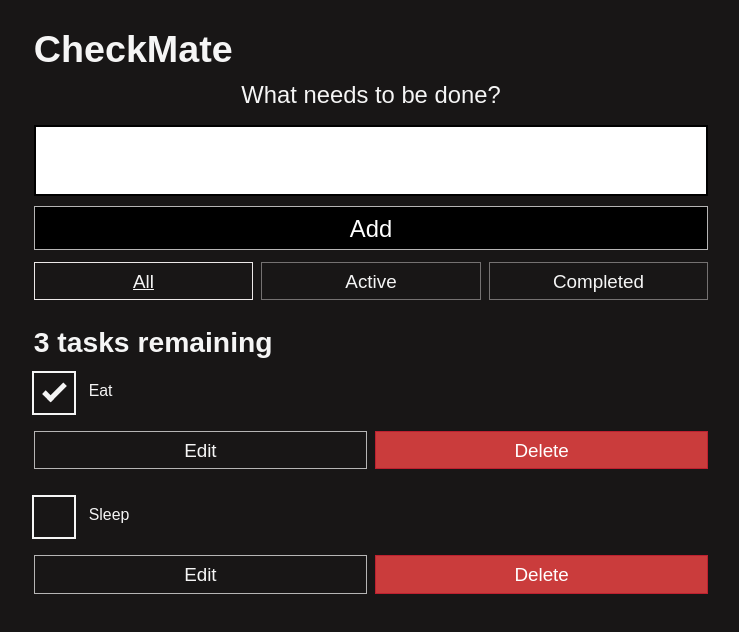
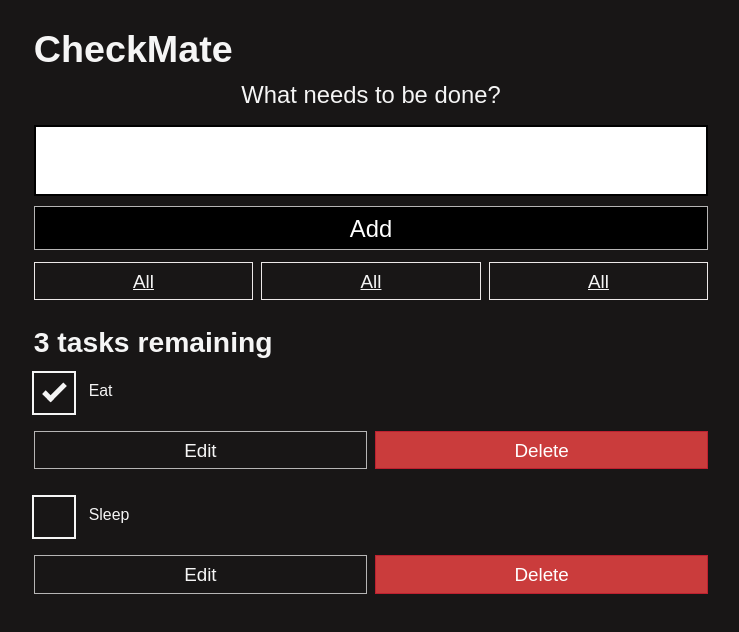
Before and after one commit to Afrin-Poushi/A-react-app, a React (Create React App) app: page / in a window 1280 px wide. Shown: the top 632 px of the page, without its empty margins (269-1008 px from the left). Built offline with nearby package versions, Linux system fonts and the light colour scheme.

Commit message:
Callback props

```diff
--- a/src/App.js
+++ b/src/App.js
@@ -1,8 +1,14 @@
-//import './App.css';
+import React from 'react';
+import Form from "./components/Form";
+import FilterButton from "./components/FilterButton";
 import Todo from "./components/Todo";
 
 
 function App(props) {
+
+  function addTask(name) {
+    alert(name);
+  }
 
   const taskList = props.tasks.map(task => (
   <Todo
@@ -15,35 +21,12 @@ function App(props) {
   return (
     <div className="To-Do list">
       <h1>CheckMate</h1>
-        <form>
-          <h2 className= "label-wrapper">
-            <label htmlFor="new-todo-input" className="label__lg">
-              What needs to be done?
-            </label>
-          </h2>
-          <input type= "text" id= "new-todo-input" className= "input input__lg"
-          name= "text" autoComplete= "off"/>
-            <button type= "submit" className= "btn btn__primary btn__lg">Add</button>
-        </form>
+        <Form addTask={addTask}/>
 
         <div className="filters btn-group stack-exception">
-          <button type="button" className="btn toggle-btn" aria-pressed= "true">
-            <span className= "visually-hidden">Show </span>
-            <span>all</span>
-            <span className= "visually-hidden"> tasks</span>
-          </button>
-
-          <button type="button" className="btn toggle-btn" aria-pressed= "false">
-            <span className= "visually-hidden">Show </span>
-            <span>Active</span>
-            <span className= "visually-hidden"> tasks</span>
-          </button>
-
-          <button type="button" className="btn toggle-btn" aria-pressed= "false">
-            <span className= "visually-hidden">Show </span>
-            <span>Completed</span>
-            <span className= "visually-hidden"> tasks</span>
-          </button>
+          <FilterButton />
+          <FilterButton />
+          <FilterButton />
         </div>
 
         <h2 id= "List-heading">
--- a/src/components/FilterButton.js
+++ b/src/components/FilterButton.js
@@ -9,3 +9,5 @@ function FilterButton(props) {
           </button>
     );
 }
+
+export default FilterButton;
--- a/src/components/Form.js
+++ b/src/components/Form.js
@@ -1,8 +1,14 @@
 import React from "react";
 
 function Form(props) {
+
+    function handleSubmit(e) {
+        e.preventDefault();
+        props.addTask('hello sekai!');
+    }
+
     return(
-        <form>
+        <form onSubmit={handleSubmit}>
           <h2 className= "label-wrapper">
             <label htmlFor="new-todo-input" className="label__lg">
               What needs to be done?
```
